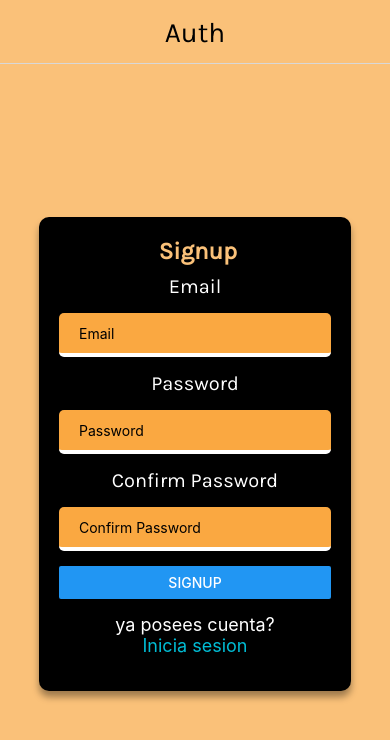
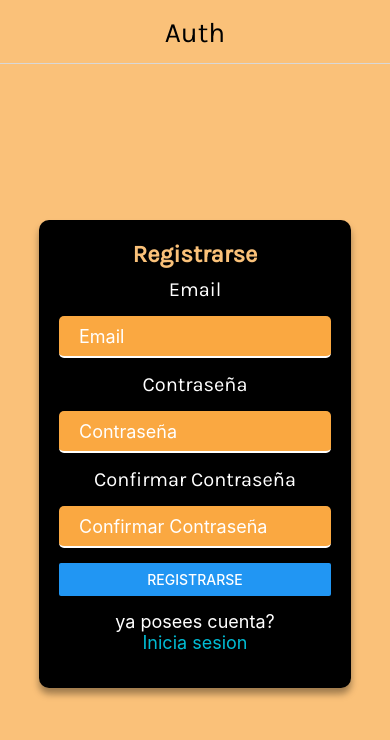
Before and after one commit to MateoFernandezBanchi/ecommerce-ReactNative, a React Native app: screen /Locations in a window 390 px wide. Shown: the top 740 px of the page. Built offline with nearby package versions, Linux system fonts and the light colour scheme; what expo-sqlite would draw is missing.

Commit message:
LastDetails

```diff
--- a/Components/Input.js
+++ b/Components/Input.js
@@ -12,6 +12,7 @@ const Input = ({label='busque producto', password=false, onChange, value, error
       secureTextEntry={password}
       value={value}
       placeholder={label}
+      placeholderTextColor='white'
       />
 
      {error ? <Text style={styles.error}>{error}</Text> : null}
@@ -31,8 +32,9 @@ const styles = StyleSheet.create({
     padding:20,
     borderRadius:5,
     borderBottomColor: 'white',
-    borderBottomWidth: 4,
-
+    borderBottomWidth: 2,
+    color:'black',
+    fontSize:18,
   },
   text: {
       color:'white',
--- a/Features/Locations/index.js
+++ b/Features/Locations/index.js
@@ -1,22 +1,86 @@
-import { createSlice } from "@reduxjs/toolkit";
+import { createAsyncThunk, createSlice } from "@reduxjs/toolkit";
+import {fetchAddress, insertAddress } from "../../db";
 
 const initialState = {
     value: {
-        location: []
+        locations: [],
+        rowId: '',
+        loading: false,
+        error: null,
+        responseDb: '',
     }
 }
+
+export const addLocationDb = createAsyncThunk(
+    'location/addToDb',
+    async (location, asyncThunk) => {
+        try {
+            const result = await insertAddress(
+                location.title,
+                location.id,
+                location.picture,
+            )
+            console.log("Add location db result:");
+            console.log(result.insertId);
+            return `Record succesfully row with id: ${result.insertId}`
+        } catch (error) {
+            console.log(error.message);
+            return asyncThunk.rejectWithValue("Error at writing address on db")
+        }
+    }
+)
+
+export const getLocations = createAsyncThunk(
+    'location/getLocations',
+    async(_, asyncThunk) => {
+        try {
+            const result = await fetchAddress()
+            console.log("Resultado al traer los datos de la DB en el thunk");
+            console.log(result);
+            const data = result.rows._array
+            return data
+        } catch (error) {
+            return asyncThunk.rejectWithValue("Error at fetching addresses on db")
+        }
+    }
+)
+
 const locationSlice = createSlice({
-    name: 'location',
+    name: "locations",
     initialState,
     reducers: {
         addLocation: (state, {payload}) => {
-            state.value.location.push(payload)
-        }
+            state.value.locations.push(payload)
+        },
     },
     extraReducers: {
+        [addLocationDb.pending]: (state) => {
+            state.value.loading = true
+        },
+        [addLocationDb.fulfilled]: (state, {payload}) => {
+            console.log(payload);
+            state.value.loading = false
+            state.value.error = null
+        },
+        [addLocationDb.rejected]: (state, {payload}) => {
+            state.value.loading = false
+            state.value.error = payload
+        },
+        [getLocations.pending]: (state) => {
+            state.value.loading = true
+        },
+        [getLocations.fulfilled]: (state, {payload}) => {
+            state.value.loading = false
+            state.value.error = null
+            state.value.locations = payload
+        },
+        [getLocations.rejected]: (state, {payload}) => {
+            state.value.loading = false
+            state.value.error = payload
+        },
 
     }
 })
 
-export const {addLocation} = locationSlice.actions;
+export const {addLocation} = locationSlice.actions
 export default locationSlice.reducer;
--- a/Navigation/Tabs/UserLogged/index.js
+++ b/Navigation/Tabs/UserLogged/index.js
@@ -1,5 +1,5 @@
 import { StyleSheet, View, Text } from 'react-native'
-import React, {useState} from 'react';
+import React from 'react';
 import { createBottomTabNavigator } from '@react-navigation/bottom-tabs';
 import ShopNavigator from '../../Stacks/Shop';
 import { Entypo, Feather } from '@expo/vector-icons';
@@ -7,21 +7,11 @@ import CartStack from '../../Stacks/Cart';
 import { colors } from '../../../Styles/colors';
 import OrdersStack from '../../Stacks/Orders';
 import LocationStack from '../../Stacks/Locations';
-import { signIn } from '../../../Features/Auth';
-import { useDispatch } from 'react-redux';
 
 const BottomTabs = createBottomTabNavigator()
 
 const TabNavigatorLogged = () => {
-    const dispatch = useDispatch()
-    const [email, setEmail] = useState('')
-    const [password, setPassword] = useState('')
-    const handleLogout = () => {
-      setEmail("");
-      setPassword("");
-      console.log(email);
-      dispatch(signIn({email:email, password:password}))
-    }
+
     return (
         <BottomTabs.Navigator
             screenOptions={{
@@ -33,7 +23,6 @@ const TabNavigatorLogged = () => {
             <BottomTabs.Screen
                 name="ShopTab"
                 component={ShopNavigator}
-                handleLogout={handleLogout}
                 options={{
                     tabBarIcon: ({ focused }) => {
                         return (
@@ -74,7 +63,6 @@ const TabNavigatorLogged = () => {
             <BottomTabs.Screen
                 name="LocationTab"
                 component={LocationStack}
-                handleLogout={handleLogout}
                 options={{
                     tabBarIcon: ({ focused }) => {
                         return (
--- a/Screens/AuthScreen.js
+++ b/Screens/AuthScreen.js
@@ -31,7 +31,7 @@ const AuthScreen = ({navigation}) => {
     return (
         <View style={styles.container}>
             <View style={styles.content}>
-                <Text style={styles.title}> Signup</Text>
+                <Text style={styles.title}> Registrarse </Text>
                 <Formik
                     onSubmit={handleSubmit}
                     initialValues={{email: "", password: "", confirmPassword: ""}}
@@ -42,10 +42,10 @@ const AuthScreen = ({navigation}) => {
                 {({handleChange, errors, handleSubmit, values, handleBlur}) => (
                     <>
                 <Input label="Email" password={false} onChange={handleChange('email')} value= {values.email} onBlur={handleBlur('email')}/>
-                <Input label="Password" password={true} onChange={handleChange('password')} value={values.password} error={errors.password} onBlur={handleBlur('password')}/>
+                <Input label="Contraseña" password={true} onChange={handleChange('password')} value={values.password} error={errors.password} onBlur={handleBlur('password')}/>
 
-                <Input label="Confirm Password" password={true} onChange={handleChange('confirmPassword')} value={values.confirmPassword} onBlur={handleBlur('confirmPassword')} error={passwordError}/>
-                <Button title="Signup" onPress={handleSubmit}/>
+                <Input label="Confirmar Contraseña" password={true} onChange={handleChange('confirmPassword')} value={values.confirmPassword} onBlur={handleBlur('confirmPassword')} error={passwordError}/>
+                <Button title="Registrarse" onPress={handleSubmit}/>
 
                 <Text style={styles.logged}>ya posees cuenta?
                     <TouchableOpacity onPress={handleLogin}>
--- a/Screens/CategoriesScreens.js
+++ b/Screens/CategoriesScreens.js
@@ -1,6 +1,5 @@
 import { StyleSheet, TextInput, TouchableOpacity, View } from 'react-native';
 import React, { useEffect, useState } from 'react';
-import Header from '../Components/Header';
 import Searcher from '../Components/Searcher';
 import { colors } from '../Styles/colors';
 import List from '../Components/List';
@@ -44,8 +43,6 @@ const CategoriesScreen = ({navigation}) => {
 
     return (
         <>
-            {/* <Header color="#FAC179" /> */}
-
             <View style={styles.container}>
             <Searcher additionalStyles={{
                     backgroundColor: colors.colorPrimary
--- a/Screens/LocationsScreen.js
+++ b/Screens/LocationsScreen.js
@@ -1,7 +1,9 @@
-import { FlatList, StyleSheet, Text, View } from 'react-native'
-import React from 'react'
+import { FlatList, StyleSheet, Text, View, Image } from 'react-native'
+import React, { useEffect } from 'react'
 import PlaceItem from '../Components/PlaceItem'
-import { useSelector } from 'react-redux'
+import { useDispatch, useSelector } from 'react-redux'
+import { getLocations } from '../Features/Locations'
+
 
 const renderItem = ({item}) => {
   return (
@@ -9,29 +11,57 @@ const renderItem = ({item}) => {
       onSelect={() => {}}
       title = {item.title}
       image = {item.picture}
-      address = "Sagitario 200"
+      address = "Sagitario 264"
     />
   )
-  console.log(item.picture);
 }
 
 const LocationsScreen = () => {
-
-  const { location } = useSelector(state => state.location.value)
+ const dispatch = useDispatch();
+  const  location  = useSelector(state => state.location.value.locations)
 
   console.log(location);
+  useEffect(() => {
+    dispatch(getLocations())
+  },[])
 
   return (
     <View style={{flex: 1}}>
-      <FlatList
+      {location.length > 0 ?    <FlatList
         data={location}
         renderItem={renderItem}
         keyExtractor={location => location.id}
-      />
+      />:
+      <View style={styles.message}>
+         <Image
+                    source={{uri:'https://3.bp.blogspot.com/-xcJgY7hVjmI/WJae4JDJZ_I/AAAAAAAGuk8/cKGhUf1HkwUYRqVO2FxIrQVq2rJrMk-VACLcB/w1200-h630-p-k-no-nu/FLECHA2.png'}}
+                    style={styles.image}
+                    resizeMode="cover"
+                />
+        <Text style={styles.text}>Aun no has guardado direcciones ¡Prueba pulsar el boton + !</Text>
+      </View>}
+
     </View>
   )
 }
 
 export default LocationsScreen
 
-const styles = StyleSheet.create({})
+const styles = StyleSheet.create({
+  message: {
+    flex: 1,
+    alignItems: 'center',
+  },
+  text: {
+    marginHorizontal:20,
+    textAlign: 'center',
+    fontSize:20,
+    fontFamily:'Karla',
+    fontWeight:'bold',
+  },
+  image: {
+    width:300,
+    height:300,
+    resizeMode: 'contain'
+  }
+})
--- a/Screens/LoginScreen.js
+++ b/Screens/LoginScreen.js
@@ -5,17 +5,15 @@ import Input from '../Components/Input';
 import {useDispatch} from "react-redux";
 import { signIn } from '../Features/Auth';
 import { TouchableOpacity } from 'react-native';
+import {Formik} from 'formik';
+import loginValidationSchema from '../Utils/validationYup';
 
 const LoginScreen = ({navigation}) => {
 
-    const [email, setEmail] = useState("");
-    const [password, setPassword] = useState("");
-    const [emailError, setEmailError] = useState("");
-    const [passwordError, setPasswordError] = useState("");
     const dispatch = useDispatch()
 
-    const handleSignIn = () => {
-        dispatch(signIn({email:email, password:password}))
+    const handleSubmit= (values) => {
+        dispatch(signIn({email:values.email, password:values.password}))
     };
     const handleLogin = () => {
         navigation.goBack();
@@ -23,17 +21,28 @@ const LoginScreen = ({navigation}) => {
     return (
         <View style={styles.container}>
             <View style={styles.content}>
-                <Text style={styles.title}>Login</Text>
-                <Input label="Email" password={false} onChange={setEmail} value= {email} error={emailError}/>
-                <Input label="Password" password={true} onChange={setPassword} value= {password} error={passwordError}/>
-                <Button title="SignIn" onPress={handleSignIn}/>
+                <Text style={styles.title}>Iniciar Sesion</Text>
+                <Formik
+                    onSubmit={handleSubmit}
+                    initialValues={{email: "", password: "", confirmPassword: ""}}
+                    validationSchema = {loginValidationSchema}
+                    validateOnChange = {false}
+                    validateOnBlur = {false}
+                >
+                {({handleChange, errors, handleSubmit, values, handleBlur}) => (
+                    <>
+                <Input label="Email" password={false} onChange={handleChange('email')} value= {values.email} onBlur={handleBlur('email')}/>
+                <Input label="Contraseña" password={true} onChange={handleChange('password')} value={values.password} error={errors.password} onBlur={handleBlur('password')}/>
+                <Button title="Iniciar Sesion" onPress={handleSubmit}/>
 
                 <Text style={styles.logged}>No posees cuenta?
                     <TouchableOpacity onPress={handleLogin}>
                         <Text style={styles.loggedYes}>Registrate!</Text>
                     </TouchableOpacity>
                 </Text>
-
+                </>
+                )}
+                </Formik>
             </View>
         </View>
     )
--- a/Screens/SaveLocationScreen.js
+++ b/Screens/SaveLocationScreen.js
@@ -1,13 +1,13 @@
 import { StyleSheet, Text, View, TouchableOpacity, TextInput, ImagePickerIOS, Image } from 'react-native';
-import React from 'react';
+import React, {useState} from 'react';
 import {useDispatch} from 'react-redux';
 import { addLocation } from '../Features/Locations';
 import * as ImagePicker from 'expo-image-picker';
 import renamePathAndMove from '../Utils/renamePath';
 
 const SaveLocationScreen = () => {
-    const [title, setTitle] = React.useState("");
-    const [picture, setPicture] = React.useState("");
+    const [title, setTitle] = useState("");
+    const [picture, setPicture] = useState("");
     const dispatch = useDispatch();
 
     const getPermission = async () => {
```
Also changed, not shown: Screens/ProductsScreens.js (+1 -11 lines), Screens/GetLocationScreen.js (deleted).
